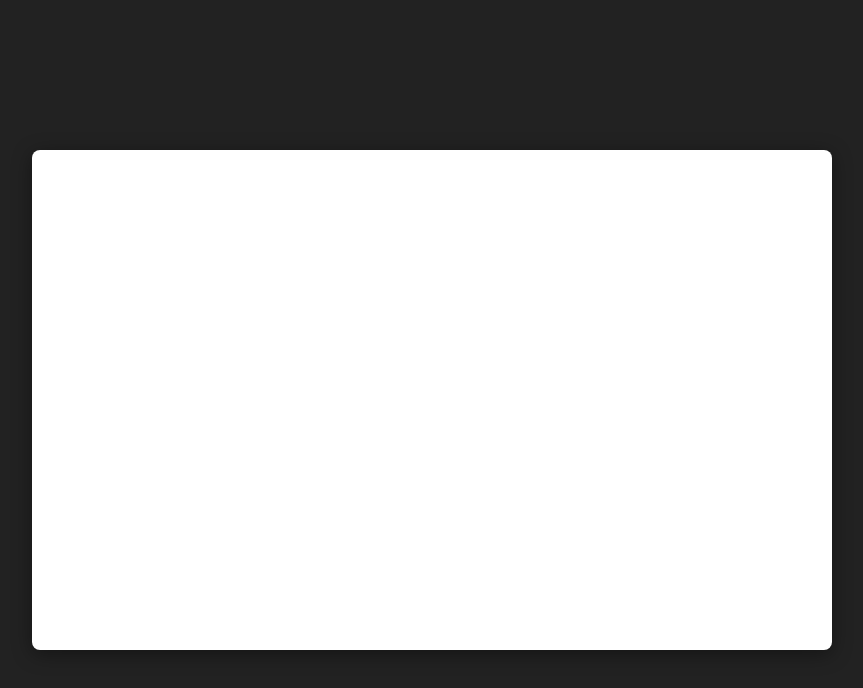
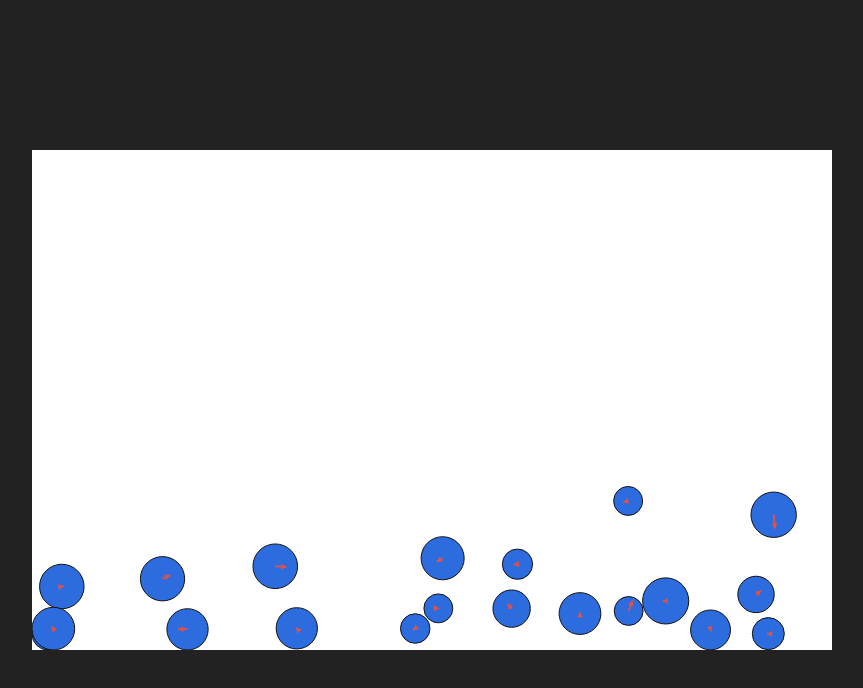
Before and after one commit to henrygriffith/physics-engine, a website built with Vite: page sandbox/index.html in a window 1280 px wide. Shown: the whole page, without its empty margins (208-1071 px from the left). Built offline with nearby package versions, Linux system fonts and the light colour scheme.

Commit message:
add CanvasRenderer.js class; scaffold main.js for basic demo

```diff
--- a/sandbox/index.html
+++ b/sandbox/index.html
@@ -1,28 +1,14 @@
-<!DOCTYPE html>
-<html lang="en">
-<head>
-  <meta charset="UTF-8" />
-  <meta name="viewport" content="width=device-width, initial-scale=1.0"/>
-  <title>Physics Engine Sandbox</title>
-  <style>
-    html, body {
-      margin: 0;
-      padding: 0;
-      height: 100%;
-      background: #222;
-      display: flex;
-      justify-content: center;
-      align-items: center;
-    }
-    canvas {
-      background: #fff;
-      border-radius: 8px;
-      box-shadow: 0 4px 20px rgba(0,0,0,0.4);
-    }
-  </style>
-</head>
-<body>
-  <canvas id="c" width="800" height="500"></canvas>
-  <script type="module" src="./main.js"></script>
-</body>
+<!-- sandbox/index.html -->
+<!doctype html>
+<html>
+  <head>
+    <meta charset="utf-8" />
+    <title>Sandbox</title>
+    <meta name="viewport" content="width=device-width,initial-scale=1" />
+    <style>html,body{height:100%;margin:0;display:grid;place-items:center;background:#222}</style>
+  </head>
+  <body>
+    <canvas id="c" width="800" height="500" style="background:#fff"></canvas>
+    <script type="module" src="./main.js"></script>
+  </body>
 </html>
--- a/sandbox/main.js
+++ b/sandbox/main.js
@@ -0,0 +1,146 @@
+
+import { World } from '../src/core/World.js';
+import { Body } from '../src/core/Body.js';
+import { Vec2 } from '../src/math/Vec2.js';
+import { CanvasRenderer } from "../src/render/CanvasRenderer.js";
+
+const canvas = document.getElementById('c');
+const ctx = canvas.getContext('2d');
+
+// HiDPI scaling for crisp rendering
+function SetupHiDPI() {
+  const dpr = window.devicePixelRatio || 1;
+  const cssWidth = 800;
+  const cssHeight = 500;
+
+  // ensure attributes exist as numbers
+  canvas.width = Math.round(cssWidth * dpr);
+  canvas.height = Math.round(cssHeight * dpr);
+  canvas.style.width = cssWidth + 'px';
+  canvas.style.height = cssHeight + 'px';
+
+  ctx.setTransform(dpr, 0, 0, dpr, 0, 0); // draw in CSS pixels;
+}
+SetupHiDPI();
+
+// WORLD + RENDERER
+const renderer = new CanvasRenderer(canvas, { showVelocity: true, velocityScale: 0.03 });
+const world = new World({ gravity: new Vec2(0, 800), solverIterations: 2 });
+
+// bounds in CSS pixels (since we set transform);
+function UpdateBounds() {
+  const cssW = parseInt(canvas.style.width, 10);
+  const cssH = parseInt(canvas.style.height, 10);
+  world.SetBounds({ minX: 0, minY: 0, maxX: cssW, maxY: cssH });
+}
+UpdateBounds();
+
+window.addEventListener('resize', () => {
+  SetupHiDPI();
+  UpdateBounds();
+});
+
+// Seed some bodies
+function SpawnBall(x, y, vx = 0, vy = 0, r = 14 + Math.random() * 10) {
+  const b = new Body({
+    position: new Vec2(x, y),
+    velocity: new Vec2(vx, vy),
+    mass: 1,
+    radius: r,
+    restitution: 0.82
+  });
+  world.AddBody(b);
+  return b;
+}
+
+for (let i = 0; i < 5; i++)
+  for (let j = 0; j < 4; j++)
+    SpawnBall(80 + i * 60, 40 + j * 40, (Math.random() - 0.5) * 60, 0);
+
+canvas.addEventListener('pointerdown', (e) => {
+  const rect = canvas.getBoundingClientRect();
+  const cssX = e.clientX - rect.left;
+  const cssY = e.clientY - rect.top;
+  SpawnBall(cssX, cssY, (Math.random() - 0.5) * 180, -220);
+});
+
+// let last = performance.now();
+// let paused = false;
+
+// function Loop(t) {
+//   const dt = Math.min((t - last) / 1000, 0.033) // seconds, clamp ~30 FPS max step.
+//   last = t;
+
+//   if (!paused)
+//     world.Step(dt);
+
+//   renderer.Clear();
+//   renderer.DrawBodies(world.Bodies());
+
+//   requestAnimationFrame(Loop);
+// }
+
+// requestAnimationFrame(Loop);
+
+window.addEventListener('keydown', (e) => {
+  if (e.key.toLowerCase() === 'p')
+    paused = !paused;
+})
+
+window.addEventListener('keydown', (e) => {
+  if (e.key.toLowerCase() === 'v') {
+    renderer.SetDebugOptions({ showVelocity: !renderer._showVelocity });
+  }
+});
+
+
+
+let last = performance.now();
+let frames = 0;
+
+function Loop(t) {
+  const dt = Math.min((t - last) / 1000, 0.033);
+  last = t;
+
+  // 0) prove RAF is running
+  if ((frames++ % 60) === 0) console.log("tick dt=", dt.toFixed(3));
+
+  // 1) update physics
+  world.Step(dt);
+
+  // 2) clear
+  ctx.clearRect(0, 0, canvas.width, canvas.height);
+
+  // 3A) HARD-CODED circle (should ALWAYS show)
+  ctx.beginPath();
+  ctx.arc(100, 80, 12, 0, Math.PI * 2);
+  ctx.fillStyle = "red";
+  ctx.fill();
+
+  // 3B) DRAW USING BODY FIELDS (bypass getters)
+  const arr = world.Bodies();
+  const b0 = arr[0];
+  if (!b0) console.warn("no bodies!");
+  else {
+    const p = b0._position || b0.position || (b0.Position && b0.Position());
+    const r = b0._radius || b0.radius || (b0.Radius && b0.Radius());
+    console.log("p,r =", p, r);
+
+    // draw lime if numbers look sane
+    if (p && Number.isFinite(p.x) && Number.isFinite(p.y) && Number.isFinite(r) && r > 0) {
+      ctx.beginPath();
+      ctx.arc(p.x, p.y, r, 0, Math.PI * 2);
+      ctx.fillStyle = "lime";
+      ctx.fill();
+    } else {
+      console.warn("bad position/radius", { p, r });
+    }
+  }
+
+  // 3C) DRAW VIA RENDERER (if the two above show, but this doesn't, renderer is the bug)
+  renderer.Clear();
+  renderer.DrawBodies(world.Bodies());
+
+  requestAnimationFrame(Loop);
+}
+requestAnimationFrame(Loop);
--- a/src/core/Body.js
+++ b/src/core/Body.js
@@ -45,13 +45,13 @@ export class Body {
   Force()
     { return this._force.Clone(); }
   SetForceVec(vec)
-    { this._force = Vec2.FromObject(vec); }
+    { this._force = Vec2.FromObject(vec); return this; }
   SetForceXY(x, y)
     { this._force.SetXY(x, y); return this; }
   ApplyForceVec(vec)
-    { this._force.AddVector(vec); }
+    { this._force.AddVector(vec); return this; }
   ClearAllForces()
-    { this._force.setXY(0, 0); return this; }
+    { this._force.SetXY(0, 0); return this; }
 
   // ------------------
   // Mass
@@ -86,14 +86,14 @@ export class Body {
   Restitution()
     { return this._restitution; }
   SetRestitution(e)
-    { this._restitution = Math.max(0, Math.min(1, e)); } // clamp [0, 1]
+    { this._restitution = Math.max(0, Math.min(1, e)); return this; } // clamp [0, 1]
 
   // ------------------
   // Fixed State
   IsFixed()
     { return this._fixed; }
-  SetFixed() {
-    this._fixed = !!this._fixed;
+  SetFixed(fixed) {
+    this._fixed = !!fixed;
     if (fixed) this._inverseMass = 0;
     else this._inverseMass = this._mass > 0 ? 1 / this._mass : 0;
     return this;
--- a/src/core/World.js
+++ b/src/core/World.js
@@ -1,12 +1,12 @@
 import { Vec2 } from "../math/Vec2.js";
 
-export default class World {
+export class World {
   constructor({
     gravity = new Vec2(0, 800),
     solverIterations = 2,
     bounds = null, // { minX, minY, maxX, maxY } or null;
   } = {}) {
-    this._gravity = Vec2.fromObject(gravity);
+    this._gravity = Vec2.FromObject(gravity);
     this._solverIterations = solverIterations;
     this._bodies = [];
     this._bounds = bounds;
@@ -47,7 +47,7 @@ export default class World {
   // --------------------
   // Bounds
   Bounds()
-    { return this._bounds ? { ...this.bounds } : null; }
+    { return this._bounds ? { ...this._bounds } : null; }
   SetBounds(boundsOrNull)
     { this._bounds = boundsOrNull ? { ...boundsOrNull } : null; return this; }
 
@@ -74,18 +74,22 @@ export default class World {
 
       const invm = b.InverseMass();
       const F = b.Force(); // clone of external forces accumulated this frame.
+      const V = b.Velocity();
+      const P = b.Position();
+
+      if (!Number.isFinite(invm)) { console.warn("Bad invMass", invm, b); continue; }
+      if (!P || !V || !F) { console.warn("Missing vectors", { P, V, F, b }); continue; }
+
       const ax = g.x + F.x * invm;
       const ay = g.y + F.y * invm;
 
-      const V = b.Velocity();
       const vx = V.x + ax * dt;
       const vy = V.y + ay * dt;
       b.SetVelocityXY(vx, vy); // update velocity.
 
-      const P = b.Position();
       const px = P.x + vx * dt;
       const py = P.y + vy * dt;
-      P.SetPositionXY(px, py); // move using *new* velocity (semi-implicit Euler).
+      b.SetPositionXY(px, py); // move using *new* velocity (semi-implicit Euler).
 
       b.ClearAllForces();
     }
@@ -98,7 +102,7 @@ export default class World {
         const A = this._bodies[i];
         for (let j = i + 1; j < N; j++) {
           const B = this._bodies[j];
-          this._resolveCircleCircle(A, B);
+          this._ResolveCircleCircle(A, B);
         }
       }
     }
@@ -131,7 +135,7 @@ export default class World {
           b.SetVelocityXY(V2.x, -V2.y * e);
         } else if (P2.y + r > maxY) {
           b.SetPositionXY(P2.x, maxY - r);
-          b.SetVelocityXy(V2.x, -V2.y * e);
+          b.SetVelocityXY(V2.x, -V2.y * e);
         }
       }
     }
@@ -182,8 +186,8 @@ export default class World {
     const invSum = invA + invB;
     if (invSum > 0) {
       const corr = penetration / invSum;
-      if (invA > 0) A.SetPositionXY(PA.X - nx * corr * invA, PA.y - ny * corr * invA);
-      if (invB > 0) B.SetPositionXY(PB.X - nx * corr * invB, PB.y - ny * corr * invB);
+      if (invA > 0) A.SetPositionXY(PA.x - nx * corr * invA, PA.y - ny * corr * invA);
+      if (invB > 0) B.SetPositionXY(PB.x - nx * corr * invB, PB.y - ny * corr * invB);
     }
 
     // Relative velocity along normal
--- a/src/math/Vec2.js
+++ b/src/math/Vec2.js
@@ -1,6 +1,6 @@
 
 
-export default class Vec2 {
+export class Vec2 {
 
   static FromObject(obj)
     { return new Vec2(obj.x, obj.y); }
@@ -30,7 +30,7 @@ export default class Vec2 {
     { this.x -= v.x; this.y -= v.y; return this; }
 
   ScaleBy(scalar)
-    { this.x *= scalar; this.y *= scalar; }
+    { this.x *= scalar; this.y *= scalar; return this; }
 
   DotProduct(v)
     { return this.x * v.x + this.y * v.y; }
--- /dev/null
+++ b/src/render/CanvasRenderer.js
@@ -0,0 +1,128 @@
+
+export class CanvasRenderer {
+  /**
+   * @param {HTMLCanvasElement} canvas
+   * @param {Object} [options]
+   * @param {boolean} [options.showVelocity=false]  Draw velocity vectors
+   * @param {number}  [options.velocityScale=0.02]  Pixels per (px/s) for velocity arrow length
+   * @param {boolean} [options.showBounds=true]     Draw world bounds if provided
+   */
+
+  constructor(canvas, {
+    showVelocity = false,
+    velocityScale = 0.02,
+    showBounds = true
+  } = {}) {
+    this._canvas = canvas;
+    this._ctx = canvas.getContext('2d');
+    this._showVelocity = showVelocity;
+    this._velocityScale = velocityScale;
+    this._showBounds = showBounds;
+  }
+
+  SetDebugOptions({ showVelocity, velocityScale, showBounds } = {}) {
+    if (typeof showVelocity === 'boolean') this._showVelocity = showVelocity;
+    if (typeof velocityScale === 'number') this._velocityScale = velocityScale;
+    if (typeof showBounds === 'boolean') this._showBounds = showBounds;
+    return this;
+  }
+
+  Clear() {
+    const c = this._ctx;
+    const { width, height } = this._canvas;
+    c.clearRect(0, 0, width, height);
+  }
+
+  /**
+   * Convenience draw: renders bounds (if enabled) and all bodies from a World.
+   * Expects the world to have Bodies() and Bounds().
+   */
+  DrawWorld(world) {
+    if (this._showBounds && typeof world.Bounds === 'function') {
+      const bounds = world.Bounds();
+      if (bounds) this.DrawBounds(bounds);
+    }
+    if (typeof world.Bodies === 'function') {
+      this.DrawBodies(world.Bodies());
+    }
+  }
+
+  DrawBounds({ minX, minY, maxX, maxY }) {
+    const c = this._ctx;
+    c.save();
+    c.beginPath();
+    c.rect(minX, minY, maxX - minX, maxY - minY);
+    c.lineWidth = 2;
+    c.strokeStyle = '#999';
+    c.setLineDash([6, 4]);
+    c.stroke();
+    c.restore();
+  }
+
+  /**
+     * Draw an array of bodies (circles).
+     * Bodies are expected to have:
+     *  - Position() -> {x,y}
+     *  - Radius()   -> number
+     *  - Velocity() -> {x,y}
+     *  - Restitution() -> number (used only for optional debug color tweak)
+ */
+  DrawBodies(bodies) {
+    const c = this._ctx;
+    for (const b of bodies) {
+      const p = b.Position();
+      const r = b.Radius();
+
+      // fill
+      c.beginPath();
+      c.arc(p.x, p.y, r, 0, Math.PI * 2);
+      c.fillStyle = '#2d6cdf';
+      c.fill();
+
+      // outline
+      c.lineWidth = 1;
+      c.strokeStyle = '#111';
+      c.stroke();
+
+      // optional: velocity vector
+      if (this._showVelocity) this._DrawVelocityArrow(b);
+    }
+  }
+
+  _DrawVelocityArrow(body) {
+    const c = this._ctx;
+    const p = body.Position();
+    const v = body.Velocity();
+
+    const sx = p.x;
+    const sy = p.y;
+    const ex = p.x + v.x * this._velocityScale;
+    const ey = p.y + v.y * this._velocityScale;
+
+    // line
+    c.beginPath();
+    c.moveTo(sx, sy);
+    c.lineTo(ex, ey);
+    c.lineWidth = 2;
+    c.strokeStyle = '#d9534f';
+    c.stroke();
+
+    // arrowhead
+    const angle = Math.atan2(ey - sy, ex - sx);
+    const ah = 6; // arrowhead size
+    c.beginPath();
+    c.moveTo(ex, ey);
+    c.lineTo(ex - ah * Math.cos(angle - Math.PI / 6), ey - ah * Math.sin(angle - Math.PI / 6));
+    c.lineTo(ex - ah * Math.cos(angle + Math.PI / 6), ey - ah * Math.sin(angle + Math.PI / 6));
+    c.closePath();
+    c.fillStyle = '#d9534f';
+    c.fill();
+  }
+
+
+
+
+
+
+
+}
```
